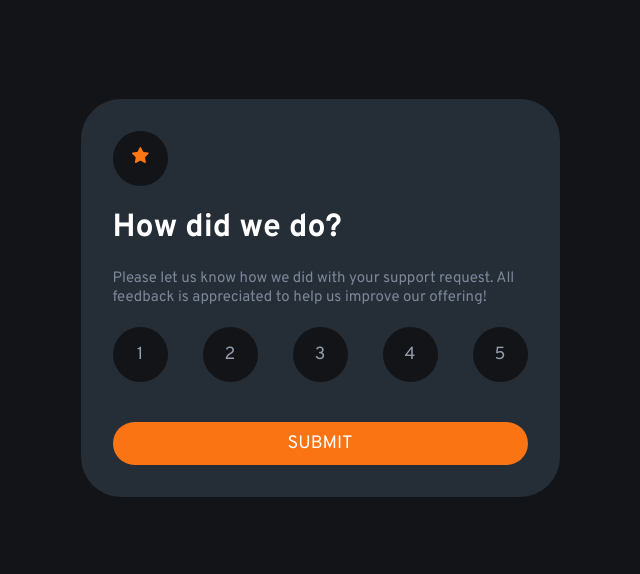
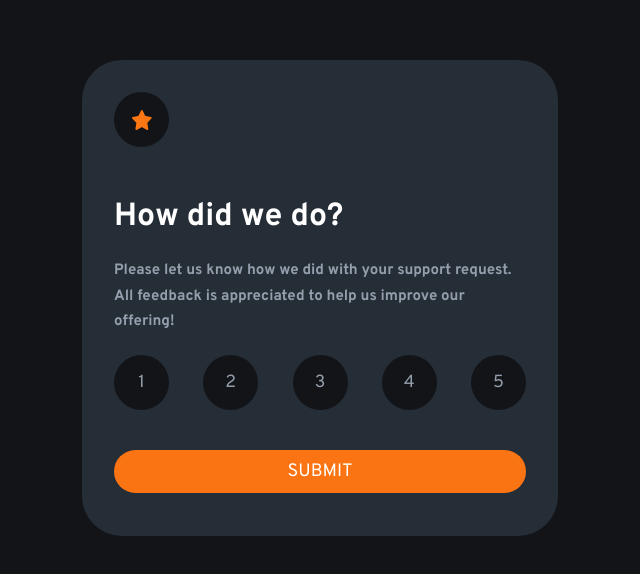
Before and after one commit to ToniLR999/Interactive-Rating-Component, a plain HTML site: page index.html in a window 1280 px wide. Shown: the part 110-684 px from the top of the page, without its empty margins (328-968 px from the left). Drawn offline with Linux system fonts and the light colour scheme.

Commit message:
Finished

```diff
--- a/index.html
+++ b/index.html
@@ -18,7 +18,7 @@
   <div class="container">
     <div class="content">
       <div class="selection active">
-        <button class="btn btn-primary"><img src="./images/icon-star.svg" alt="star" ></button>
+        <button class="btn btn-primary"><img src="./images/icon-star.svg" alt="star" id="star-icon"></button>
         <h1>How did we do?</h1>
         <p>Please let us know how we did with your support request. All feedback is appreciated
           to help us improve our offering!</p>
@@ -35,7 +35,7 @@
         <div class="icon-section">
           <img src="./images/illustration-thank-you.svg" alt="thank-you">
         </div>
-        <button class="btn btn-secondary">  You selected <span class="selected-value"></span><!-- Add rating here --> out of 5</button>
+        <div class="btn btn-secondary">  <span> You selected <span class="selected-value"></span><!-- Add rating here --> out of 5</span></div>
         <H1>Thank you!</H1>
         <p>We appreciate you taking the time to give a rating. If you ever need more support,
           don’t hesitate to get in touch!</p>
--- a/style.css
+++ b/style.css
@@ -23,16 +23,20 @@ html, body{
 
 body{
     background-color: var(--very-dark-blue);
-    color: var(--medium-grey);
+    color: var(--light-grey);
 
 
 
 }
 h1{
     color: var(--white);
+    margin-top: 50px;
 }
 p{
+    margin: 0;
     font-size: 15px;
+    line-height: 1.7;
+    font-weight: bold;
 }
 
 .container{
@@ -52,11 +56,13 @@ p{
     border-radius: 40px;
     padding: 2rem;
     background-color: var(--dark-blue);
-    width: 415px;
-    height: auto;
+    width: 412px;
+    height: 412px;
 }
 .thank-you.active{
-    display: block;
+    display: flex;
+    flex-direction: column;
+    justify-content: center;
 }
 
 .thank-you{
@@ -72,6 +78,9 @@ p{
 
 
 .btn{
+    display: flex;
+    justify-content: center;
+    align-items: center;
     cursor: pointer;
     border: none;
     text-align: center;
@@ -87,12 +96,18 @@ p{
     color: var(--light-grey);
     border-radius: 50%;
 }
+#star-icon{
+    width: 20px;
+    height: 20px;
+}
 
 .btn-secondary{
     color: var(--orange);
     background-color: var(--very-dark-blue);
     border-radius: 50px;
-    padding: 8px;
+    padding: 5px;
+    width: 200px;
+    justify-content: center;
 }
 
 .btn-option:hover{
@@ -113,6 +128,7 @@ p{
     margin-top: 20px;
     margin-bottom: 20px;
 }
+
 button[type=submit]{
     border: none;
     background-color: var(--orange);
@@ -125,3 +141,8 @@ button[type=submit]{
     cursor: pointer;
 
 }
+
+button[type=submit]:hover{
+    background-color: var(--white);
+    color: var(--orange);
+}
```
